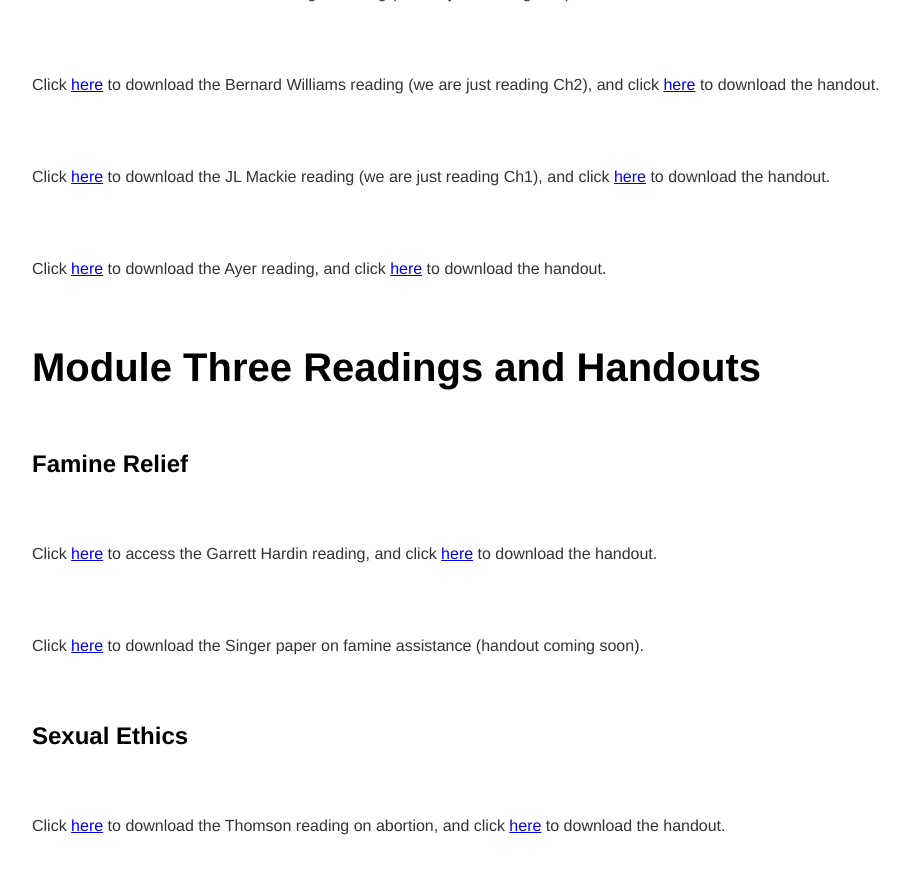
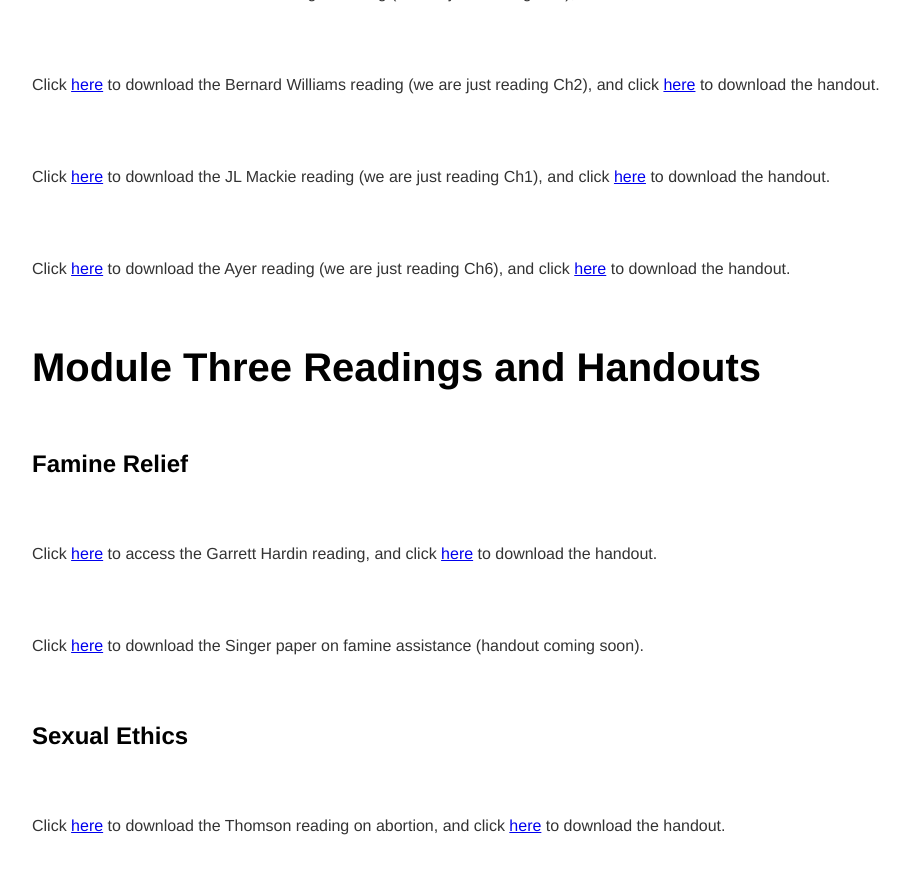
Before and after one commit to kevinjpatton/kevinjpatton.github.io, a Jekyll site: the page built from teaching/phil_2030/readings/index.html, in a window 1280 px wide and 900 px high, scrolled down 1063 px. Shown: the top 874 px of the window, without its empty margins (160-1066 px from the left). Built offline with Jekyll 4.4.1, drawn with Linux system fonts in a browser that asks for light colours; Markdown is read by kramdown in place of the engine named in the settings.

Commit message:
Update index.html

```diff
--- a/teaching/phil_2030/readings/index.html
+++ b/teaching/phil_2030/readings/index.html
@@ -17,7 +17,7 @@ title: PHIL2030 - Readings
 <p>Click <a href="/teaching/phil_1010/readings/Thomas Nagel - Mortal Questions.pdf" target="_blank">here</a> to download the Thomas Nagel reading (we are just reading Ch3), and click <a href="/teaching/phil_2030/Handout - Nagel on Moral Luck.pdf" target="_blank">here</a> to download the handout.</p>
 <p>Click <a href="/teaching/phil_2030/Bernard Williams - Moral Luck.pdf" target="_blank">here</a> to download the Bernard Williams reading (we are just reading Ch2), and click <a href="/teaching/phil_2030/Handout - Williamd on Moral Luck.pdf" target="_blank">here</a> to download the handout.</p>
 <p>Click <a href="/banda/J.L. Mackie - Inventing Right and Wrong.pdf" target="_blank">here</a> to download the JL Mackie reading (we are just reading Ch1), and click <a href="/teaching/phil_2030/Handout - Mackie - 2030.pdf" target="_blank">here</a> to download the handout.</p>
-<p>Click <a href="/teaching/phil_3050/AJ Ayer - Language Truth and Logic.pdf" target="_blank">here</a> to download the Ayer reading, and click <a href="/teaching/phil_2030/Handout - Ayer.pdf" target="_blank">here</a> to download the handout.</p>
+<p>Click <a href="/teaching/phil_3050/AJ Ayer - Language Truth and Logic.pdf" target="_blank">here</a> to download the Ayer reading (we are just reading Ch6), and click <a href="/teaching/phil_2030/Handout - Ayer.pdf" target="_blank">here</a> to download the handout.</p>
 
 <h1>Module Three Readings and Handouts</h1>
 <h2>Famine Relief</h2>
```
